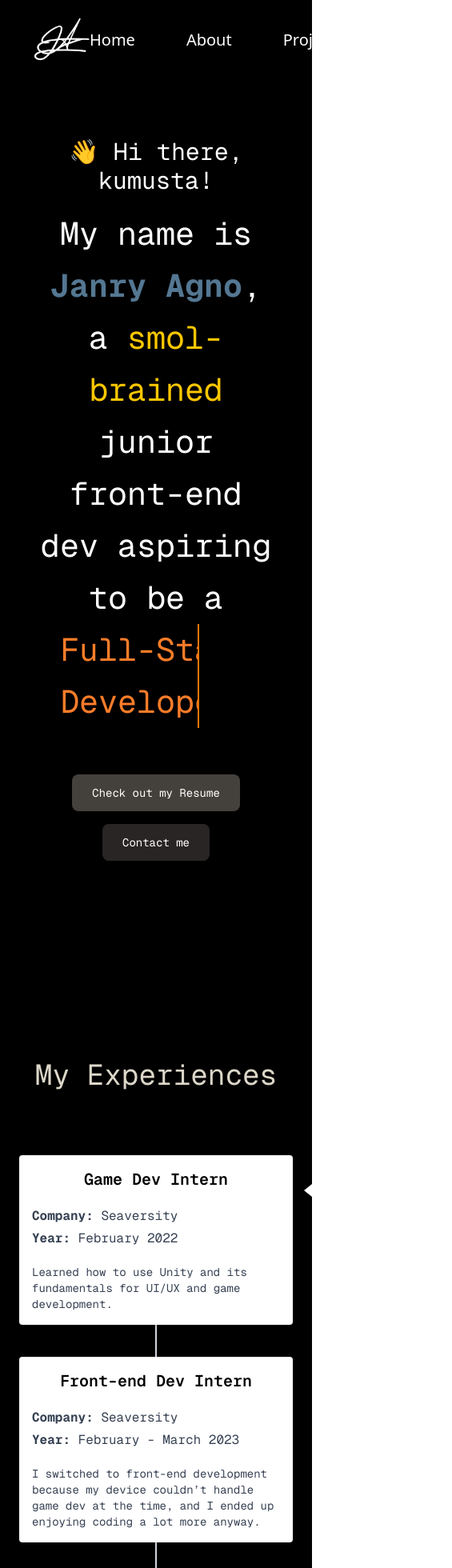
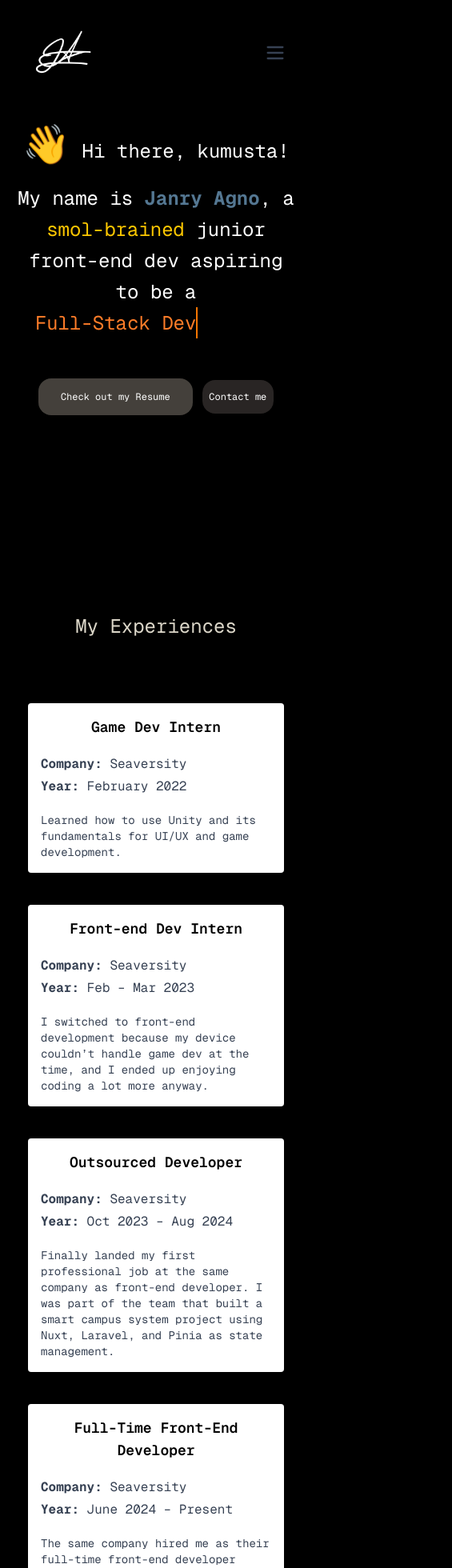
Before and after one commit to Janrylang/My-Nextjs-Portfolio, a Next.js app: page / in a window 390 px wide. Shown: the top 1960 px of the page at 80% size, 565 px wide, since content can reach past the window. Built offline with nearby package versions, Linux system fonts and the light colour scheme.

Commit message:
Refactor: Updated UI/UX's screen responsiveness

```diff
--- a/src/app/about/page.tsx
+++ b/src/app/about/page.tsx
@@ -6,59 +6,91 @@
 
             <div className="mb-30">
                 <div className="mb-20">
-                        <p className="text-4xl text-center">My Experiences</p>
+                    <p className="text-2xl sm:text-2xl md:text-3xl lg:text-4xl mb-20 text-center">My Experiences</p>
                 </div>
 
-                    <div className="relative min-h-screen flex flex-col items-center justify-center">
-                        <div className="absolute left-1/2 transform -translate-x-1/2 h-full border-l-2 border-gray-300"></div>
+                <div className="relative min-h-screen flex flex-col items-center justify-center px-4">
+                    {/* vertical line only for sm+ */}
+                    <div className="absolute left-1/2 transform -translate-x-1/2 h-full border-l-2 border-gray-300 hidden sm:block"></div>
 
-                        <div className="relative w-full max-w-3xl mb-10 flex justify-start">
-                            <div className="left-exp bg-white p-4 rounded shadow w-[350px]">
-                                <p className="mb-5 text-xl font-semibold text-black"> Game Dev Intern</p>
-                                <p className="mb-1 text-left text-gray-700"> <strong>Company:</strong> Seaversity </p>
-                                <p className="mb-5 text-left text-gray-700"> <strong>Year:</strong> February 2022 </p>
-                                <p className="text-left text-sm text-gray-700"> Learned how to use Unity and its fundamentals for UI/UX and game development. </p>
+                    {/* 1️⃣ Game Dev Intern */}
+                    <div className="relative w-full max-w-3xl mb-10 flex justify-center sm:justify-start">
+                        <div className="left-exp bg-white p-4 rounded shadow
+                    w-full max-w-xs sm:w-[300px] md:w-[350px] lg:w-[450px]">
+                            <p className="mb-5 text-lg sm:text-xl font-semibold text-black">Game Dev Intern</p>
+                            <p className="mb-1 text-left text-gray-700"><strong>Company:</strong> Seaversity</p>
+                            <p className="mb-5 text-left text-gray-700"><strong>Year:</strong> February 2022</p>
+                            <p className="text-left text-sm text-gray-700">
+                                Learned how to use Unity and its fundamentals for UI/UX and game development.
+                            </p>
                         </div>
-                            <div className="left-exp-arrow absolute w-0 h-0 border-t-[16px] border-b-[16px] border-r-[20px] border-t-transparent border-b-transparent border-r-white left-91.5 -translate-x-[10px] top-7"></div>
+                        <div className="left-exp-arrow hidden sm:block absolute w-0 h-0 border-t-[16px] border-b-[16px] border-r-[20px]
+                    border-t-transparent border-b-transparent border-r-white
+                    left-[46%] -translate-x-[10px] top-7"></div>
                     </div>
 
-                        <div className="relative w-full max-w-3xl mb-10 flex justify-end">
-                            <div className="right-exp bg-white p-4 rounded shadow w-[350px]">
-                                <p className="mb-5 text-xl font-semibold text-black"> Front-end Dev Intern</p>
-                                <p className="mb-1 text-left text-gray-700"> <strong>Company:</strong> Seaversity </p>
-                                <p className="mb-5 text-left text-gray-700"> <strong>Year:</strong> February - March 2023 </p>
-                                <p className="text-left text-sm text-gray-700">I switched to front-end development because my device couldn’t handle game dev at the time, and I ended up enjoying coding a lot more anyway. </p>
+                    {/* 2️⃣ Front-End Dev Intern */}
+                    <div className="relative w-full max-w-3xl mb-10 flex justify-center sm:justify-end">
+                        <div className="right-exp bg-white p-4 rounded shadow
+                    w-full max-w-xs sm:w-[300px] md:w-[350px] lg:w-[450px]">
+                            <p className="mb-5 text-lg sm:text-xl font-semibold text-black">Front-end Dev Intern</p>
+                            <p className="mb-1 text-left text-gray-700"><strong>Company:</strong> Seaversity</p>
+                            <p className="mb-5 text-left text-gray-700"><strong>Year:</strong> Feb – Mar 2023</p>
+                            <p className="text-left text-sm text-gray-700">
+                                I switched to front-end development because my device couldn’t handle game dev at the time,
+                                and I ended up enjoying coding a lot more anyway.
+                            </p>
                         </div>
-                            <div className="right-exp-arrow absolute w-0 h-0 border-t-[16px] border-b-[16px] border-l-[20px] border-t-transparent border-b-transparent border-l-white left-95.5 translate-x-[10px] top-7"></div>
+                        <div className="right-exp-arrow hidden sm:block absolute w-0 h-0 border-t-[16px] border-b-[16px] border-l-[20px]
+                    border-t-transparent border-b-transparent border-l-white
+                    left-[52%] translate-x-[10px] top-7"></div>
                     </div>
 
-                        <div className="relative w-full max-w-3xl mb-10 flex justify-start">
-                            <div className="left-exp bg-white p-4 rounded shadow w-[350px]">
-                            <p className="mb-5 text-xl font-semibold text-black"> Outsourced Developer </p>
-                                <p className="mb-1 text-left text-gray-700"> <strong>Company:</strong> Seaversity </p>
-                                <p className="mb-5 text-left text-gray-700"> <strong>Year:</strong> October 2023 - August 2024 </p>
-                                <p className="text-left text-sm text-gray-700"> Finally landed my first professional job at the same company as front-end developer. I was part of the team that built a smart campus system project using Nuxt, Laravel, and Pinia as state management. </p>
+                    {/* 3️⃣ Outsourced Developer */}
+                    <div className="relative w-full max-w-3xl mb-10 flex justify-center sm:justify-start">
+                        <div className="left-exp bg-white p-4 rounded shadow
+                    w-full max-w-xs sm:w-[300px] md:w-[350px] lg:w-[450px]">
+                            <p className="mb-5 text-lg sm:text-xl font-semibold text-black">Outsourced Developer</p>
+                            <p className="mb-1 text-left text-gray-700"><strong>Company:</strong> Seaversity</p>
+                            <p className="mb-5 text-left text-gray-700"><strong>Year:</strong> Oct 2023 – Aug 2024</p>
+                            <p className="text-left text-sm text-gray-700">
+                                Finally landed my first professional job at the same company as front-end developer.
+                                I was part of the team that built a smart campus system project using Nuxt, Laravel,
+                                and Pinia as state management.
+                            </p>
                         </div>
-                            <div className="left-exp-arrow absolute w-0 h-0 border-t-[16px] border-b-[16px] border-r-[20px] border-t-transparent border-b-transparent border-r-white left-91.5 -translate-x-[10px] top-7"></div>
+                        <div className="left-exp-arrow hidden sm:block absolute w-0 h-0 border-t-[16px] border-b-[16px] border-r-[20px]
+                    border-t-transparent border-b-transparent border-r-white
+                    left-[46%] -translate-x-[10px] top-7"></div>
                     </div>
 
-                        <div className="relative w-full max-w-3xl mb-10 flex justify-end">
-                            <div className="right-exp bg-white p-4 rounded shadow w-[350px]">
-                            <p className="mb-5 text-xl font-semibold text-black"> Full-Time Front-End Developer</p>
-                                <p className="mb-1 text-left text-gray-700"> <strong>Company:</strong> Seaversity </p>
-                                <p className="mb-5 text-left text-gray-700"> <strong>Year:</strong> June 2024 - Present </p>
-                                <p className="text-left text-sm text-gray-700"> The same company hired me as their full-time front-end developer employee.  I’ve been picking up some back-end basics thanks to my awesome workmates, and I’m still diving into new tech stacks to keep sharpening my skills.</p>
+                    {/* 4️⃣ Full-Time Front-End Developer */}
+                    <div className="relative w-full max-w-3xl mb-10 flex justify-center sm:justify-end">
+                        <div className="right-exp bg-white p-4 rounded shadow
+                    w-full max-w-xs sm:w-[300px] md:w-[350px] lg:w-[450px]">
+                            <p className="mb-5 text-lg sm:text-xl font-semibold text-black">Full-Time Front-End Developer</p>
+                            <p className="mb-1 text-left text-gray-700"><strong>Company:</strong> Seaversity</p>
+                            <p className="mb-5 text-left text-gray-700"><strong>Year:</strong> June 2024 – Present</p>
+                            <p className="text-left text-sm text-gray-700">
+                                The same company hired me as their full-time front-end developer employee.
+                                I’ve been picking up some back-end basics thanks to my awesome workmates,
+                                and I’m still diving into new tech stacks to keep sharpening my skills.
+                            </p>
                         </div>
-                            <div className="right-exp-arrow absolute w-0 h-0 border-t-[16px] border-b-[16px] border-l-[20px] border-t-transparent border-b-transparent border-l-white left-95.5 translate-x-[10px] top-7"></div>
+                        <div className="right-exp-arrow hidden sm:block absolute w-0 h-0 border-t-[16px] border-b-[16px] border-l-[20px]
+                    border-t-transparent border-b-transparent border-l-white
+                    left-[52%] translate-x-[10px] top-7"></div>
                     </div>
                 </div>
 
+
             </div>
 
-                <div className="mb-30">
-                    <p className="text-4xl mb-20 text-center">I Use These:</p>
+            <div className="mb-30 mx-8 sm:mx-5">
+                <p className="text-2xl sm:text-2xl md:text-3xl lg:text-4xl mb-20 text-center">I Use These:</p>
 
-                    <div className="grid grid-cols-5 sm:grid-cols-6 md:grid-cols-8 gap-6 justify-items-center">
+                <div className="gap-6 grid grid-cols-4 sm:grid-cols-5 sm:gap-3 md:grid-cols-6 lg:grid-cols-7
+                        justify-items-center">
                     {[
                         { src: '/assets/logos/html-icon.svg', label: 'HTML' },
                         { src: '/assets/logos/vue-js-icon.svg', label: 'Vue' },
@@ -74,19 +106,18 @@
                         { src: '/assets/logos/visual-studio-code-icon.svg', label: 'VSCode' },
                         { src: '/assets/logos/canva-icon.svg', label: 'Canva' },
                         { src: '/assets/logos/figma-icon.svg', label: 'Figma' },
-                            { src: '/assets/logos/pictogrammers.svg', label: 'Pictogrammers' },
                         { src: '/assets/logos/github-icon.svg', label: 'GitHub' },
                         { src: '/assets/logos/chatgpt-icon.svg', label: 'ChatGPT' },
                         { src: '/assets/logos/claude-ai-icon.svg', label: 'Claude' },
-                            { src: '/assets/logos/brave-browser-icon.svg', label: 'Brave' },
                         { src: '/assets/logos/discord-round-color-icon.svg', label: 'Discord' },
                     ].map(({ src, label }, index) => (
                         <div key={label} className="flex flex-col items-center gap-2">
                             <div
-                                    className="tech-box w-20 h-20 bg-[#1f1f1f] rounded-xl flex items-center justify-center"
+                                className="tech-box h-14 w-16 rounded-xl flex items-center justify-center
+                                    sm:h-16 sm:w-20 md:h-20 md:gap-2 md:w-20 lg:w-24 lg:h-24"
                                 style={{ animationDelay: `${index * 2}s` }}
                             >
-                                    <img src={src} alt={`${label} Logo`} className="w-10 h-10 object-contain" />
+                                <img src={src} alt={`${label} Logo`} className="w-8 h-8 sm:h-8 sm:w-10 md:h-10 md:w-10 lg:w-12 lg:h-14 object-contain" />
                             </div>
                             <span className="text-xs">{label}</span>
                         </div>
@@ -94,15 +125,19 @@
                 </div>
             </div>
 
-                <div className="stats-text grid grid-cols-1 sm:grid-cols-3 justify-items-center gap-6 mb-90">
+            <div className="stats-text grid grid-cols-1 sm:grid-cols-3 gap-6 mx-28 mb-90">
                 {[
                     { value: '2+', label: 'Years of experience' },
                     { value: '200k+', label: 'Lines of code written' },
                     { value: '100+', label: "Trips to the bathroom\nbecause of all the coffee I've drunk" },
                 ].map(({ value, label }, idx) => (
-                        <div key={idx} className="flex items-center gap-3 max-w-xs">
-                            <div className="min-w-[48px] h-12 bg-[#1f1f1f] rounded-2xl flex items-center justify-center px-3">
-                                <p className="whitespace-nowrap text-xs">{value}</p>
+                    <div key={idx} className="flex items-center gap-3 sm:mx-3">
+                        <div className="w-16 h-14
+                                sm:w-20 sm:h-16
+                                md:w-24 md:h-16
+                                lg:w-20 lg:h-16
+                                bg-[#1f1f1f] rounded-xl flex items-center justify-center gap-1 p-3">
+                            <p className="text-center whitespace-nowrap text-xs">{value}</p>
                         </div>
                         <p className="text-left whitespace-pre-line text-xs">{label}</p>
                     </div>
--- a/src/app/global.css
+++ b/src/app/global.css
@@ -12,6 +12,51 @@
 
 html {
   scroll-behavior: smooth;
+}
+
+.main-wrapper {
+  max-width: 1000px;
+  padding: 100px 0;
+  margin: 0 auto;
+  background-color: #000000;
+}
+
+body {
+  background-color: #000000;
+  margin: 0;
+  padding: 0;
+
+}
+
+
+@media only screen and (max-width: 600px) and (orientation: portrait) {
+  .main-wrapper {
+    width: 100%;
+  }
+}
+
+@media only screen and (max-width: 600px) and (orientation: landscape) {
+  .main-wrapper {
+    width: 100%;
+  }
+}
+
+@media only screen and (min-width: 601px) {
+  .main-wrapper {
+    width: 100%;
+  }
+}
+
+@media only screen and (max-width: 768px) {
+  .main-wrapper {
+    width: 100%;
+  }
+}
+
+@media only screen and (max-width: 1000px) {
+  .main-wrapper {
+    width: 100%;
+  }
 }
 
 .nav-bar {
@@ -52,7 +97,7 @@ html {
   object-fit: contain;
 }
 
-
+/* Animations */
 .wave-hand-emoji {
   font-size: 48px;
   animation: waving-hand 2.5s infinite;
@@ -61,34 +106,21 @@ html {
 }
 
 @keyframes waving-hand {
-  0% {
-    transform: rotate(0deg);
-  }
-  10% {
-    transform: rotate(14deg);
-  }
-  20% {
-    transform: rotate(-8deg);
-  }
-  30% {
-    transform: rotate(14deg);
-  }
-  40% {
-    transform: rotate(-4.0deg);
-  }
-  50% {
-    transform: rotate(10deg);
-  }
-  60% {
-    transform: rotate(0deg);
-  }
-  100% {
-    transform: rotate(0deg);
-  }
+  0%, 60%, 100% { transform: rotate(0deg); }
+  10%, 30% { transform: rotate(14deg); }
+  20% { transform: rotate(-8deg); }
+  40% { transform: rotate(-4deg); }
+  50% { transform: rotate(10deg); }
+}
+
+@keyframes typing {
+  0%, 7% { left: 0%; }
+  40% { left: 100%; }
+  60% { left: 100%; }
+  93%, 100% { left: 0%; }
 }
 
 .dev-name {
-  font-size: 2.5rem;
   font-weight: bold;
   color: #547792;
 }
@@ -97,7 +129,6 @@ html {
   position: relative;
   display: inline-block;
   color: #FFFFFF;
-  font-size: 2.5rem;
   overflow: hidden;
 }
 
@@ -207,12 +238,9 @@ html {
 .container{
   width: 100%;
   height: 100%;
-  color: #FFFFFF;
 }
 
 .tech-box {
-  width: 80px;
-  height: 80px;
   background-color: #1f1f1f;
   }
 
--- a/src/app/page.tsx
+++ b/src/app/page.tsx
@@ -36,35 +36,40 @@ export default function Home() {
   return (
     <div
       id="home"
-      className="min-h-screen p-6 sm:p-10 md:p-16 lg:p-20 font-mono bg-black text-white"
+      className="main-wrapper font-mono bg-black text-white"
     >
-      <main className="flex flex-col gap-8 items-center text-center">
+      <main className="body flex flex-col gap-8 items-center text-center">
         <div className="container mx-auto mt-12 mb-24 px-4 sm:px-6 lg:px-8">
-          <p className="text-3xl sm:text-4xl md:text-5xl mb-4">
-            <span role="img" aria-label="wave">👋</span> Hi there, kumusta!
+          <p className="text-2xl sm:text-3xl md:text-4xl lg:text-5xl mb-4">
+            <span className="wave-hand-emoji" role="img" aria-label="wave">👋</span> Hi there, kumusta!
           </p>
-          <div className="typing-container text-base sm:text-lg md:text-xl leading-relaxed">
-            My name is <span className="dev-name font-semibold">Janry Agno</span>, a <span className="text-yellow-400">smol-brained</span> junior front-end dev aspiring to be a <br />
+          <div className="typing-container text-2xl sm:text-3xl md:text-4xl lg:text-5xl leading-relaxed">
+            My name is
+            <span className="dev-name text-2xl sm:text-3xl md:text-4xl lg:text-5xl font-semibold"> Janry Agno</span>, a
+            <span className="text-yellow-400"> smol-brained </span> junior front-end dev aspiring to be a
+            <br />
             <span className="typing-effect" ref={textRef}></span>
           </div>
 
-          <div className="flex flex-col sm:flex-row justify-center items-center mt-8 gap-4 sm:gap-6">
+          <div className="flex flex-row sm:flex-row justify-center items-center mt-8 mx-8 gap-3 sm:gap-6">
             <a
-              href="https://drive.google.com/file/d/1LHS4ySMR1c4fYpud3YGOwbJIxLc3OCLo/view?usp=drive_link"
+              href="https://drive.google.com/file/d/1wTf9DvoK79w4-iTBK8UOdnW2F5mzd7ny/view"
               target="_blank"
               rel="noopener noreferrer"
-              className="bg-stone-700 text-white px-6 py-3 rounded-lg shadow-md hover:bg-stone-800 transition border border-transparent hover:border-white text-sm sm:text-base"
+              className="bg-stone-700 text-white px-3 py-3.5 sm:px-4 sm:py-3 rounded-2xl shadow-md transition border border-transparent hover:bg-stone-800 hover:border-white text-xs sm:text-sm w-60 sm:w-52 text-center"
             >
               Check out my Resume
             </a>
 
             <a
               href="#contact"
-              className="bg-stone-800 text-white px-6 py-3 rounded-lg shadow-md hover:bg-stone-700 transition border border-transparent hover:border-amber-50 text-sm sm:text-base"
+              className="bg-stone-800 text-white px-1 py-3 sm:px-4 sm:py-3.5 rounded-2xl shadow-md transition border border-transparent hover:bg-stone-700 hover:border-amber-50 text-xs sm:text-base w-28 sm:w-40 text-center"
             >
               Contact me
             </a>
+
           </div>
+
         </div>
 
         <section id="about" className="w-full">
--- a/src/app/projects/page.tsx
+++ b/src/app/projects/page.tsx
@@ -1,35 +1,44 @@
-
-
-
 export default function Projects() {
   return (
-    <div id="projects" className="mt-40 mb-80">
+    <div id="projects" className="mt-40 mb-80 px-4">
       <div className="text-white">
+        {/* Title */}
         <div>
-          <p className="text-4xl mb-20 text-center"> My Project(s) </p>
+          <p className="text-2xl mb-20 sm:text-2xl md:text-3xl lg:text-4xl text-center">
+            My Project(s)
+          </p>
         </div>
 
+        {/* Project Section */}
         <div>
-          <p className="text-center mb-5 text-2xl max-w-xl mx-auto leading-relaxed">
-            Smart Campus <i className="text-amber-200"> (For company use) </i>
+          <p className="text-center mb-5 text-sm max-w-xl mx-auto leading-relaxed sm:text-base md:text-lg lg:text-2xl">
+            Smart Campus <i className="text-amber-200">(For company use)</i>
           </p>
 
-          <div className="bg-[#1f1f1f] mx-60 p-5 rounded-xl gap-8 flex items-center justify-center">
+          {/* Container */}
+          <div className="bg-[#1f1f1f] p-3 rounded-xl gap-5 flex flex-col lg:flex-row items-center justify-center">
+
+            {/* Image */}
             <img
               src="/assets/Student-Login.png"
               alt="Smart Campus Project Screenshot"
-              className="w-110 h-70 rounded-xl shadow-lg mx-5 mt-10 mb-10"
+              className="w-full max-w-md rounded-xl shadow-lg mx-5 mt-10 mb-3"
             />
 
-            <div className="h-72 w-px bg-gray-300"></div>
+            {/* Divider (only show on large screens) */}
+            <div className="hidden lg:block h-72 w-px bg-gray-300"></div>
 
-            <div className="text-white text-left max-w-md mx-5">
-              Helped build and maintain a smart campus system for a maritime school using NuxtJs for front-end development.
-              The system project includes features like student login, course management, and attendance tracking. The project itself has a lot of different modules such as Admission, E-Library, Registrar, Accounting, Inventory, etc.
+            {/* Description */}
+            <div className="text-white text-left mx-5 lg:max-w-xl">
+              Helped build and maintain a smart campus system for a maritime
+              school using NuxtJs for front-end development. The system project
+              includes features like student login, course management, and
+              attendance tracking. The project itself has a lot of different
+              modules such as Admission, E-Library, Registrar, Accounting,
+              Inventory, etc.
             </div>
           </div>
         </div>
-
       </div>
     </div>
   )
--- a/src/components/Navbar.tsx
+++ b/src/components/Navbar.tsx
@@ -1,19 +1,73 @@
+'use client';
 
+import { useState } from "react";
+import { Menu, X } from "lucide-react"; // hamburger + close icons
 
 export default function Navbar() {
-    return (
-        <nav className="nav-bar">
-            <div className="nav-content">
-                <img src="/assets/logos/Thick-logo.png" alt="Logo" className="portfolio-logo" />
+  const [isOpen, setIsOpen] = useState(false);
 
-                <ol className="nav-links">
-                    <li><a href="#home">Home</a></li>
-                    <li><a href="#about">About</a></li>
-                    <li><a href="#projects">Projects</a></li>
-                    <li><a href="#contact">Contact</a></li>
-                </ol>
-            </div>
-        </nav>
+  return (
+    <nav className="w-full bg-black shadow-md fixed top-0 left-0 z-50">
+      <div className="max-w-7xl mx-auto flex items-center justify-between px-6 py-4">
+        {/* Logo */}
+        <img
+          src="/assets/logos/Thick-logo.png"
+          alt="Logo"
+          className="h-10 w-auto portfolio-logo"
+        />
 
-    );
+        {/* Desktop Nav Links */}
+        <ol className="hidden lg:flex space-x-8 text-white text-lg">
+          <li>
+            <a href="#home" className="hover:text-yellow-600">Home</a>
+          </li>
+          <li>
+            <a href="#about" className="hover:text-yellow-600">About</a>
+          </li>
+          <li>
+            <a href="#projects" className="hover:text-yellow-600">Projects</a>
+          </li>
+          <li>
+            <a href="#contact" className="hover:text-yellow-600">Contact</a>
+          </li>
+        </ol>
+
+        {/* Mobile Hamburger */}
+        <button
+          onClick={() => setIsOpen(!isOpen)}
+          className="lg:hidden p-2 rounded-md text-gray-700 hover:bg-gray-100"
+        >
+          {isOpen ? <X size={28} /> : <Menu size={28} />}
+        </button>
+      </div>
+
+      {/* Mobile Nav Dropdown */}
+      {isOpen && (
+        <div className="lg:hidden bg-black border-t shadow-md">
+          <ol className="flex flex-col space-y-4 px-6 py-4 text-white font-medium">
+            <li>
+              <a href="#home" className="hover:text-yellow-600" onClick={() => setIsOpen(false)}>
+                Home
+              </a>
+            </li>
+            <li>
+              <a href="#about" className="hover:text-yellow-600" onClick={() => setIsOpen(false)}>
+                About
+              </a>
+            </li>
+            <li>
+              <a href="#projects" className="hover:text-yellow-600" onClick={() => setIsOpen(false)}>
+                Projects
+              </a>
+            </li>
+            <li>
+              <a href="#contact" className="hover:text-yellow-600" onClick={() => setIsOpen(false)}>
+                Contact
+              </a>
+            </li>
+          </ol>
+        </div>
+      )}
+    </nav>
+  );
 }
```
Also changed, not shown: src/app/contact/page.tsx (+13 -13 lines), src/components/Footer.tsx (+9 -4 lines). Lines whose indentation alone changed are shown as unchanged.
